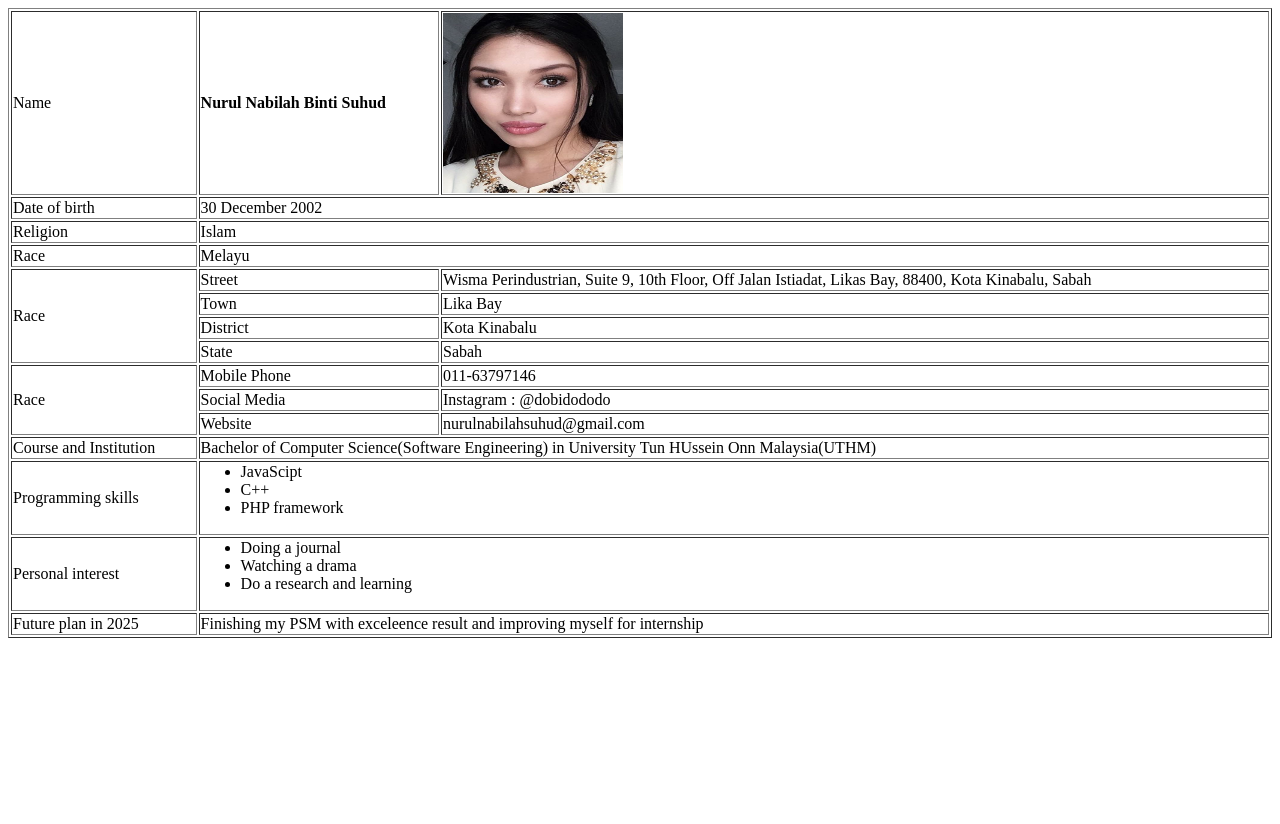
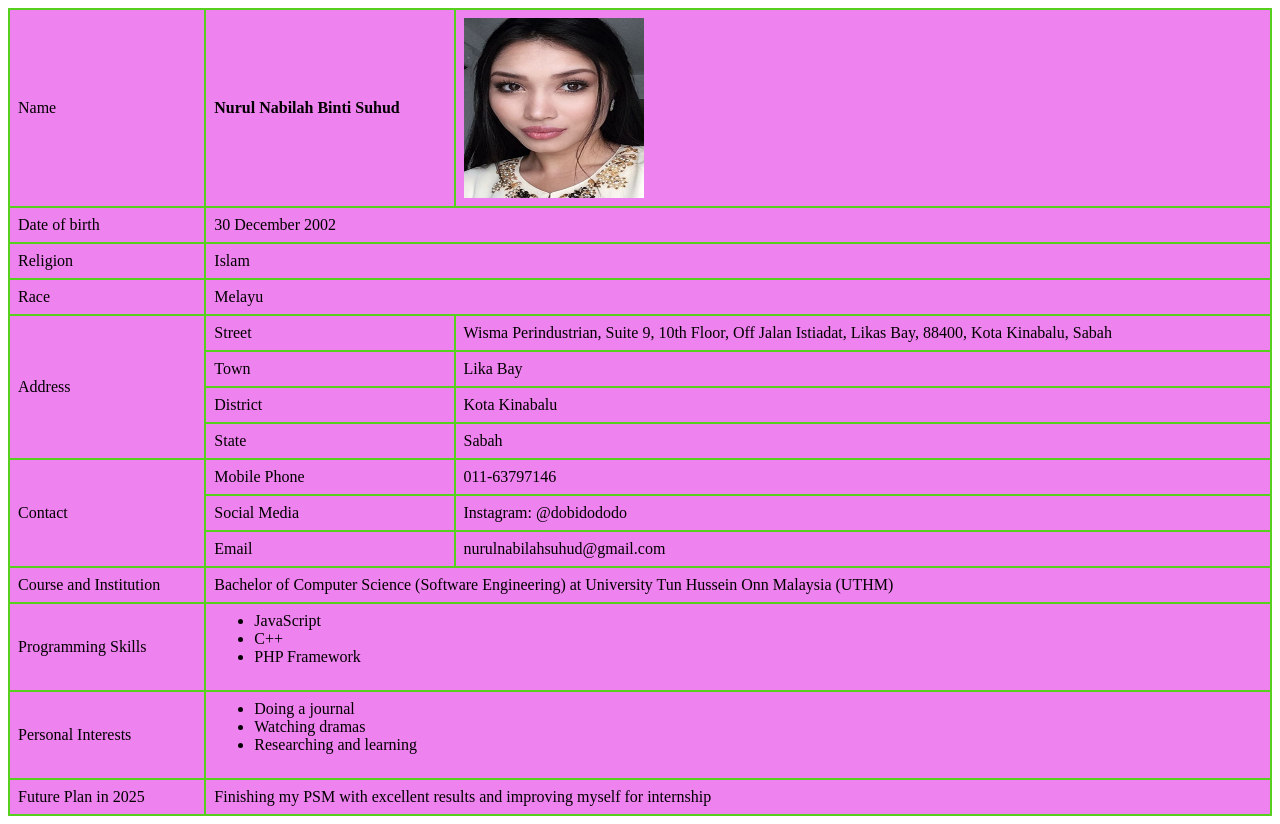
Before and after one commit to Bilasu/Lab_2, a plain HTML site: page bioadata.html in a window 1280 px wide. Before the commit the page ends 800 px from the top, so only its background shows below. Drawn offline with Linux system fonts and the light colour scheme.

Commit message:
chnage the color background and collapse the border

```diff
--- a/bioadata.html
+++ b/bioadata.html
@@ -1,8 +1,19 @@
 <html>
     <head>
+        <style>
+            table {
+                width: 100%;
+                border-collapse: collapse;
+            }
+            td, th {
+                border: 2px solid rgb(86, 207, 29);
+                padding: 8px;
+                background-color: violet;
+            }
+        </style>
+    </head>
     <body>
-
-            <table border="collapse" style="width: 100%;">
+        <table>
             <tr>
                 <td>Name</td>
                 <td> <b>Nurul Nabilah Binti Suhud</b> </td>
@@ -11,30 +22,28 @@
 
             <tr>
                 <td rowspan="1">Date of birth</td>
-                    <td colspan="2"> 30 December 2002</td>
+                <td colspan="2">30 December 2002</td>
             </tr>
 
             <tr>
                 <td rowspan="1">Religion</td>
-                    <td colspan="2"> Islam </td>
+                <td colspan="2">Islam</td>
             </tr>
 
             <tr>
                 <td rowspan="1">Race</td>
-                    <td colspan="2"> Melayu </td>
+                <td colspan="2">Melayu</td>
             </tr>
 
             <tr>
-                    <td rowspan="4">Race</td>
+                <td rowspan="4">Address</td>
                 <td>Street</td>
                 <td><p>Wisma Perindustrian, Suite 9, 10th Floor, Off Jalan Istiadat, Likas Bay, 88400, Kota Kinabalu, Sabah</p></td>
-
             </tr>
 
             <tr>
                 <td>Town</td>
                 <td>Lika Bay</td>
-
             </tr>
 
             <tr>
@@ -48,44 +57,52 @@
             </tr>
 
             <tr>
-                    <td rowspan="3">Race</td>
+                <td rowspan="3">Contact</td>
                 <td>Mobile Phone</td>
                 <td>011-63797146</td>
-
             </tr>
 
             <tr>
                 <td>Social Media</td>
-                    <td>Instagram : @dobidododo </td>
-
+                <td>Instagram: @dobidododo</td>
             </tr>
 
             <tr>
-                    <td>Website</td>
+                <td>Email</td>
                 <td>nurulnabilahsuhud@gmail.com</td>
             </tr>
 
             <tr>
                 <td>Course and Institution</td>
-                    <td colspan="2"><p>Bachelor of Computer Science(Software Engineering) in University Tun HUssein Onn Malaysia(UTHM)</p></td>
+                <td colspan="2">Bachelor of Computer Science (Software Engineering) at University Tun Hussein Onn Malaysia (UTHM)</td>
             </tr>
 
             <tr>
-                    <td>Programming skills</td>
-                    <td colspan="2"><ul><li>JavaScipt</li><li>C++</li><li>PHP framework</li></ul></td>
+                <td>Programming Skills</td>
+                <td colspan="2">
+                    <ul>
+                        <li>JavaScript</li>
+                        <li>C++</li>
+                        <li>PHP Framework</li>
+                    </ul>
+                </td>
             </tr>
 
             <tr>
-                    <td>Personal interest</td>
-                    <td colspan="2"><ul><li>Doing a journal</li><li>Watching a drama</li><li>Do a research and learning</li></ul></td>
+                <td>Personal Interests</td>
+                <td colspan="2">
+                    <ul>
+                        <li>Doing a journal</li>
+                        <li>Watching dramas</li>
+                        <li>Researching and learning</li>
+                    </ul>
+                </td>
             </tr>
 
             <tr>
-                    <td>Future plan in 2025</td>
-                    <td colspan="2">Finishing my PSM with exceleence result and improving myself for internship</td>
+                <td>Future Plan in 2025</td>
+                <td colspan="2">Finishing my PSM with excellent results and improving myself for internship</td>
             </tr>
-
         </table>
     </body>
-    </head>
 </html>
```
Lines whose indentation alone changed are shown as unchanged.
